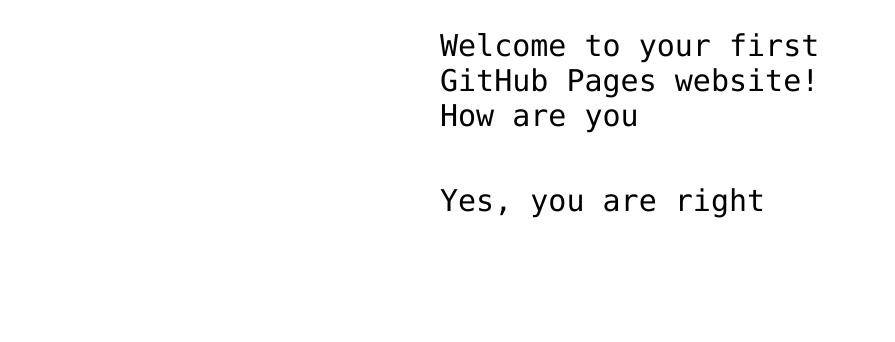
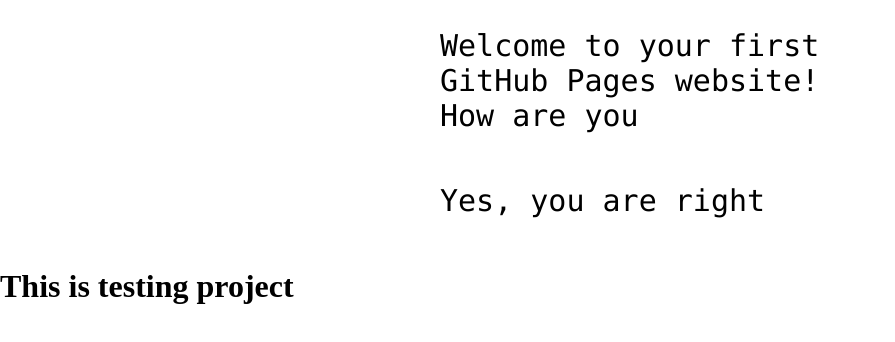
Before and after one commit to mono048/hello-world, a plain HTML site: page index.html in a window 1280 px wide. Shown: the part 360-702 px from the top of the page, without its empty margins (0-895 px from the left). Drawn offline with Linux system fonts and the light colour scheme.

Commit message:
New changes occured

```diff
--- a/index.html
+++ b/index.html
@@ -14,6 +14,7 @@
 <!-- Change this code here by copy and pasting your template on line 15 -->
 <p>Welcome to your first GitHub Pages website! How are you</p>
 <p>Yes, you are right</p>
+<h1>This is testing project</h1>
 
 </body>
 </html>
```
